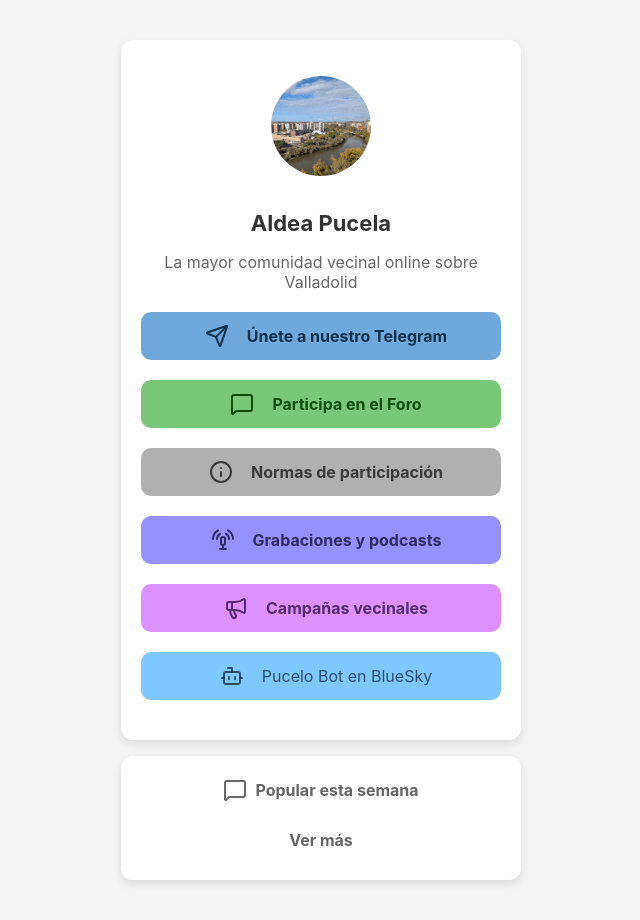
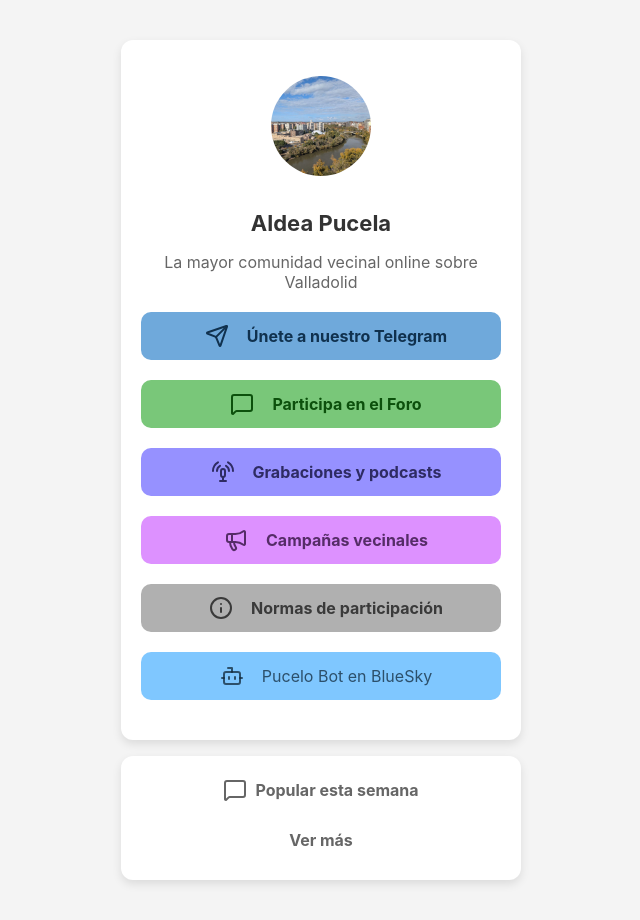
Before and after one commit to aldeapucela/web, a Jekyll site: the page built from index.md, in a window 1280 px wide. Shown: the whole page, without its empty margins (319-959 px from the left). Built offline with Jekyll 4.4.1, drawn with Linux system fonts in a browser that asks for light colours; a script that is not in the unit is left out; comment, search, counter and statistics services are not loaded.

Commit message:
Orden enlaces

```diff
--- a/index.md
+++ b/index.md
@@ -13,10 +13,10 @@
 
 [<i data-lucide="message-square"></i> Participa en el Foro](https://foro.aldeapucela.com/){: .btn .foro }
 
-[<i data-lucide="info"></i> Normas de participación](/normas/){: .btn .normas }
-
 [<i data-lucide="podcast"></i> Grabaciones y podcasts](https://creators.spotify.com/pod/show/aldea-pucela){: .btn .podcast }
 
 [<i data-lucide="megaphone"></i> Campañas vecinales](https://participa.aldeapucela.com){: .btn .participa }
 
+[<i data-lucide="info"></i> Normas de participación](/normas/){: .btn .normas }
+
 [<i data-lucide="bot"></i> Pucelo Bot en BlueSky](https://bsky.app/profile/pucelobot.aldeapucela.com){: .btn .bluesky }
```
